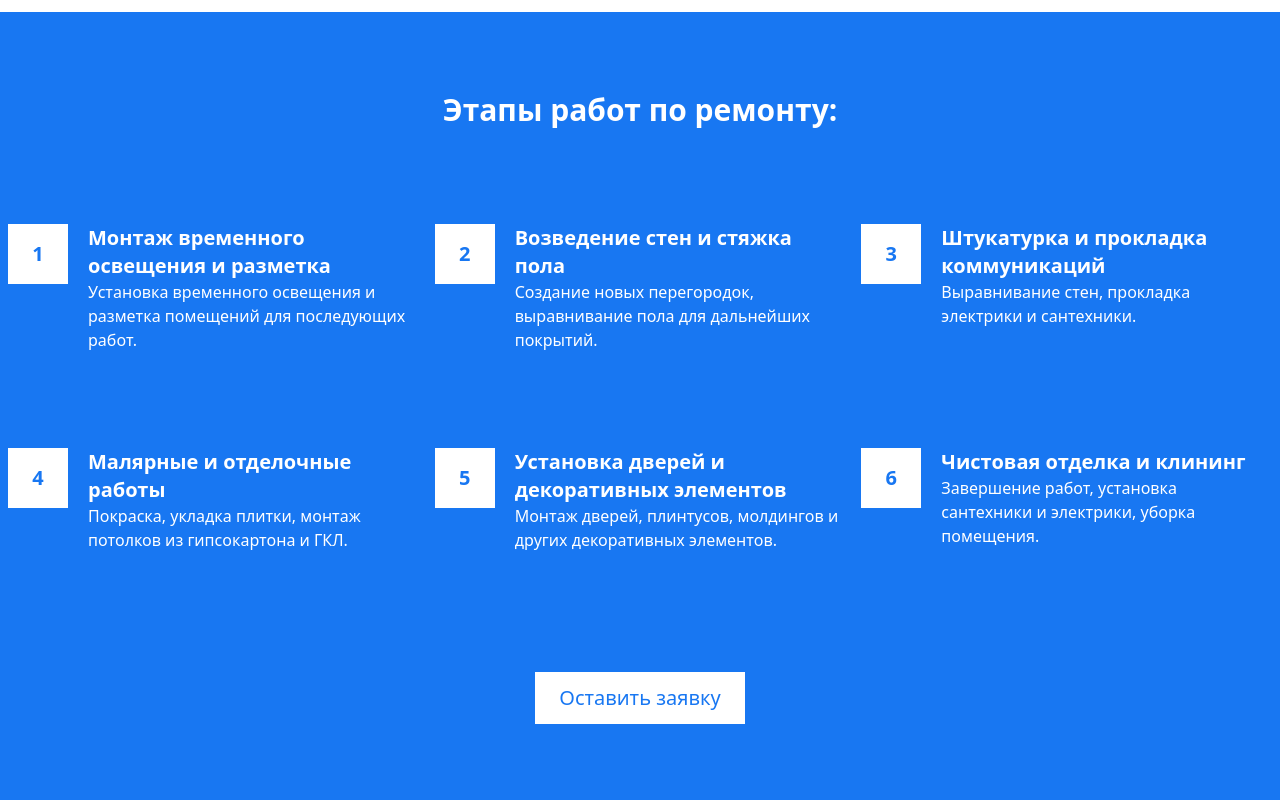
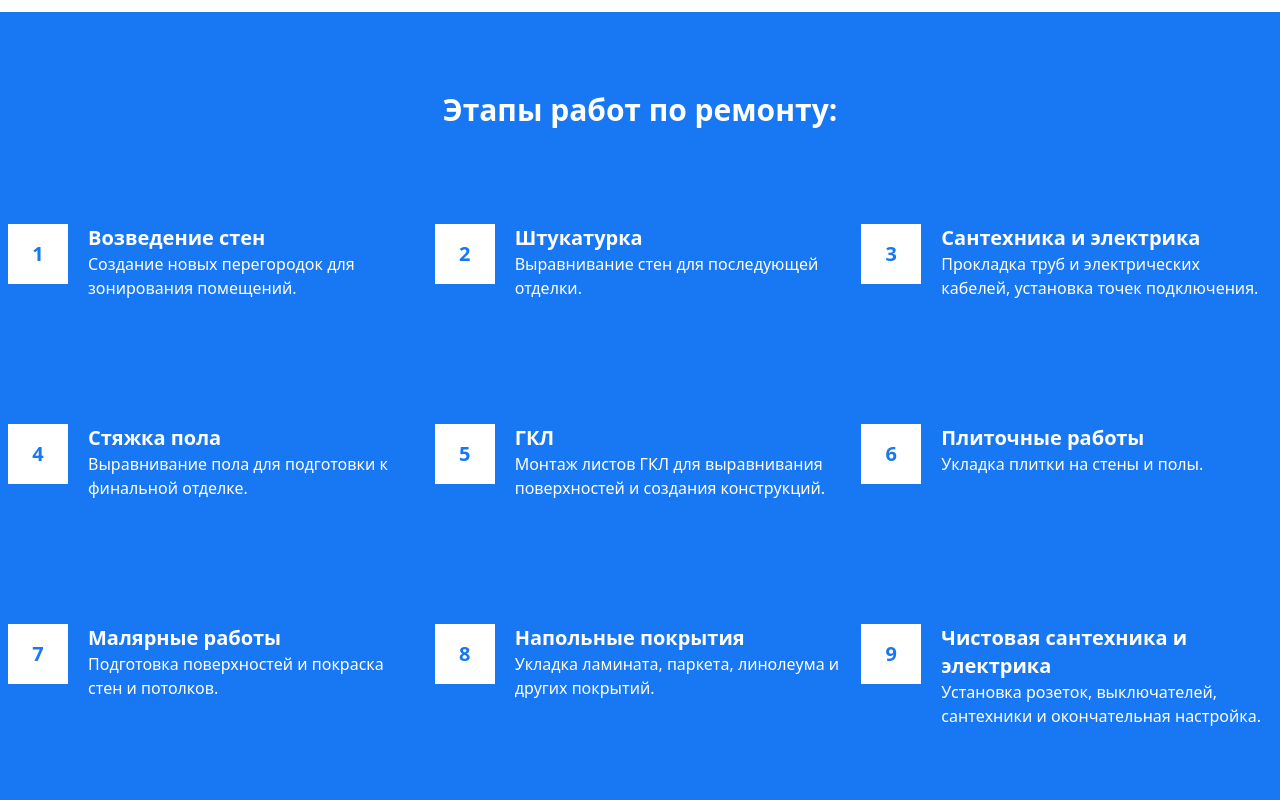
Before and after one commit to andrronov/aa_group, a Vue app: page / in a window 1280 px wide. Shown: the part 2920-3720 px from the top of the page. Built offline with nearby package versions, Linux system fonts and the light colour scheme.

Commit message:
product fix (add 3 steps)

```diff
--- a/src/components/RepairSteps.vue
+++ b/src/components/RepairSteps.vue
@@ -4,28 +4,40 @@ import MainButton from './MainButton.vue';
 
 const steps = [
   {
-    title: "Монтаж временного освещения и разметка",
-    description: "Установка временного освещения и разметка помещений для последующих работ."
+    title: "Возведение стен",
+    description: "Создание новых перегородок для зонирования помещений."
   },
   {
-    title: "Возведение стен и стяжка пола",
-    description: "Создание новых перегородок, выравнивание пола для дальнейших покрытий."
+    title: "Штукатурка",
+    description: "Выравнивание стен для последующей отделки."
   },
   {
-    title: "Штукатурка и прокладка коммуникаций",
-    description: "Выравнивание стен, прокладка электрики и сантехники."
+    title: "Сантехника и электрика",
+    description: "Прокладка труб и электрических кабелей, установка точек подключения."
   },
   {
-    title: "Малярные и отделочные работы",
-    description: "Покраска, укладка плитки, монтаж потолков из гипсокартона и ГКЛ."
+    title: "Стяжка пола",
+    description: "Выравнивание пола для подготовки к финальной отделке."
   },
   {
-    title: "Установка дверей и декоративных элементов",
-    description: "Монтаж дверей, плинтусов, молдингов и других декоративных элементов."
+    title: "ГКЛ",
+    description: "Монтаж листов ГКЛ для выравнивания поверхностей и создания конструкций."
   },
   {
-    title: "Чистовая отделка и клининг",
-    description: "Завершение работ, установка сантехники и электрики, уборка помещения."
+    title: "Плиточные работы",
+    description: "Укладка плитки на стены и полы."
+  },
+  {
+    title: "Малярные работы",
+    description: "Подготовка поверхностей и покраска стен и потолков."
+  },
+  {
+    title: "Напольные покрытия",
+    description: "Укладка ламината, паркета, линолеума и других покрытий."
+  },
+  {
+    title: "Чистовая сантехника и электрика",
+    description: "Установка розеток, выключателей, сантехники и окончательная настройка."
   }
 ];
 
@@ -35,7 +47,7 @@ const steps = [
     <section class="w-full bg-primary text-white py-20" id="repair-steps">
         <div class="container mx-auto flex flex-col w-full items-center px-2">
             <h2 class="text-center text-3xl font-bold">Этапы работ по ремонту:</h2>
-            <div class="grid grid-cols-1 grid-rows-6 sm:grid-cols-3 sm:grid-rows-2 gap-4 w-full gap-y-24 py-24">
+            <div class="grid grid-cols-1 grid-rows-9 sm:grid-cols-3 sm:grid-rows-3 gap-4 w-full gap-y-24 py-24">
                 <div v-for="(step, index) in steps" :key="index" class="flex flex-row gap-5 w-full items-start">
                     <span class="h-[60px] min-w-[60px] bg-white text-primary flex items-center justify-center text-xl font-bold">
                         {{ index + 1}}
```
